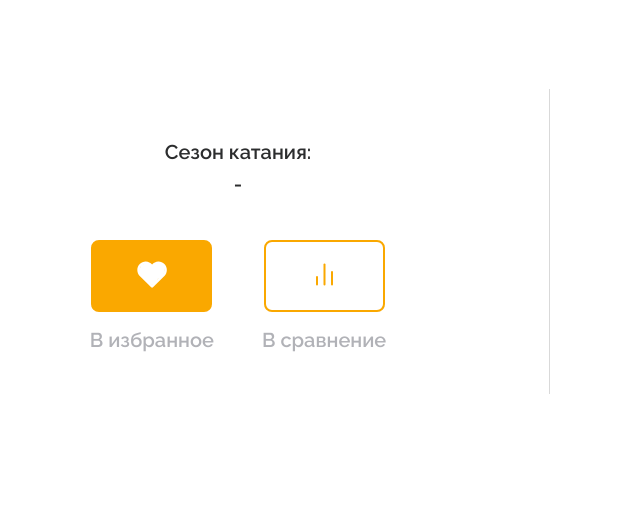
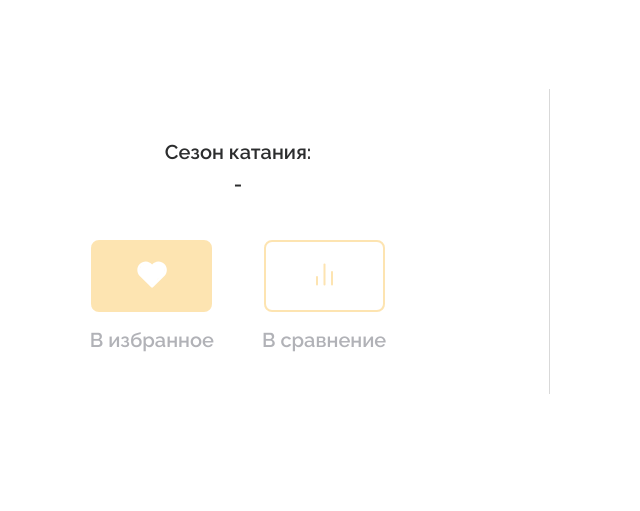
Before and after one commit to OlgaAlekhina/spoosk, a Django app: template spoosk/templates/resort_detail.html in a window 1280 px wide. Shown: the part 455-966 px from the top of the page, without its empty margins (340-980 px from the left). Run offline with Django 4.2, Linux system fonts and the light colour scheme; the template is opened without the code that fills it, so the values that code supplies are empty.

```diff
--- a/spoosk/static/css/resorts.css
+++ b/spoosk/static/css/resorts.css
@@ -136,6 +136,9 @@
     cursor: pointer;
     padding: 17px 43px;
     border: 2px solid #FAA800;
+
+    cursor: default;
+    opacity: 0.3;
 }
 
 .resort-btn-favorites {
@@ -145,11 +148,11 @@
 .resort-btn-comparison {
     background: #fff;
 }
-
+/*
 .resort-btn:hover {
     opacity: 0.7;
 }
-
+*/
 .resort-btn-text {
     margin-top: 12px;
 
```
